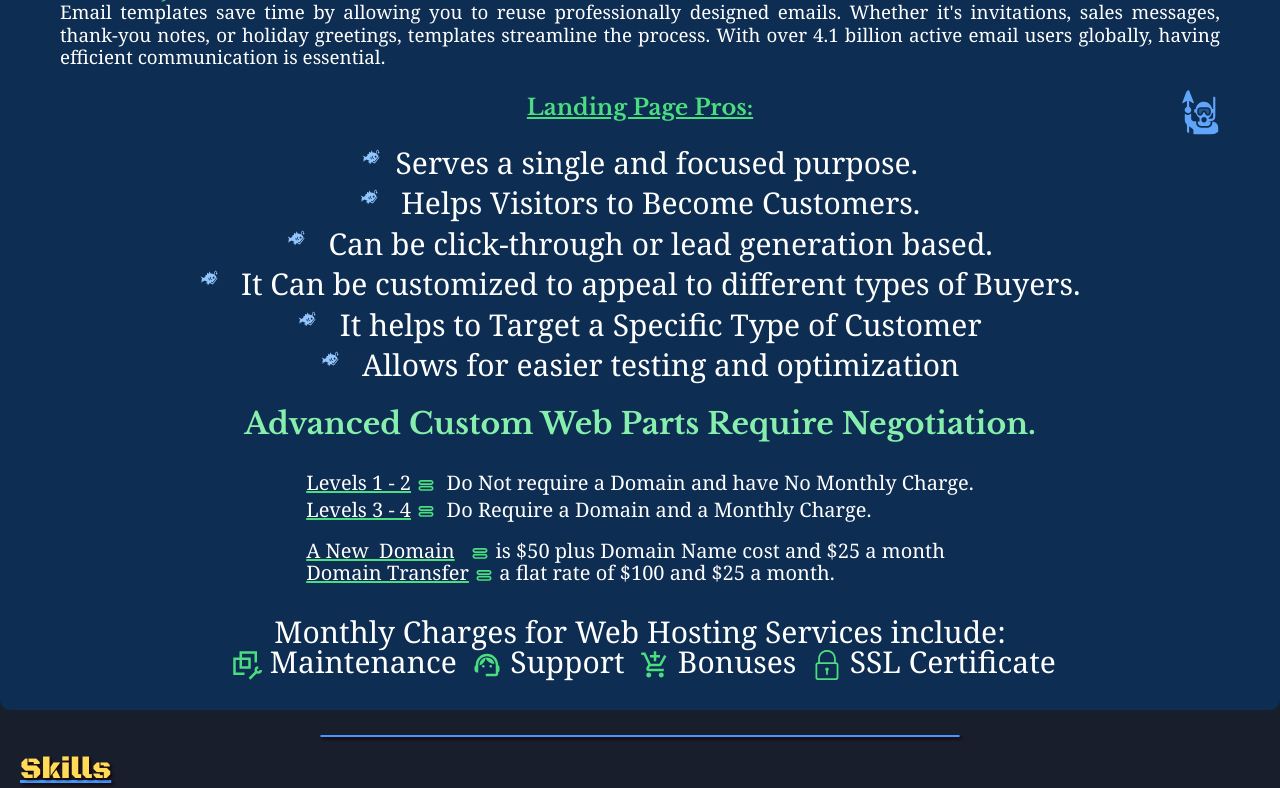
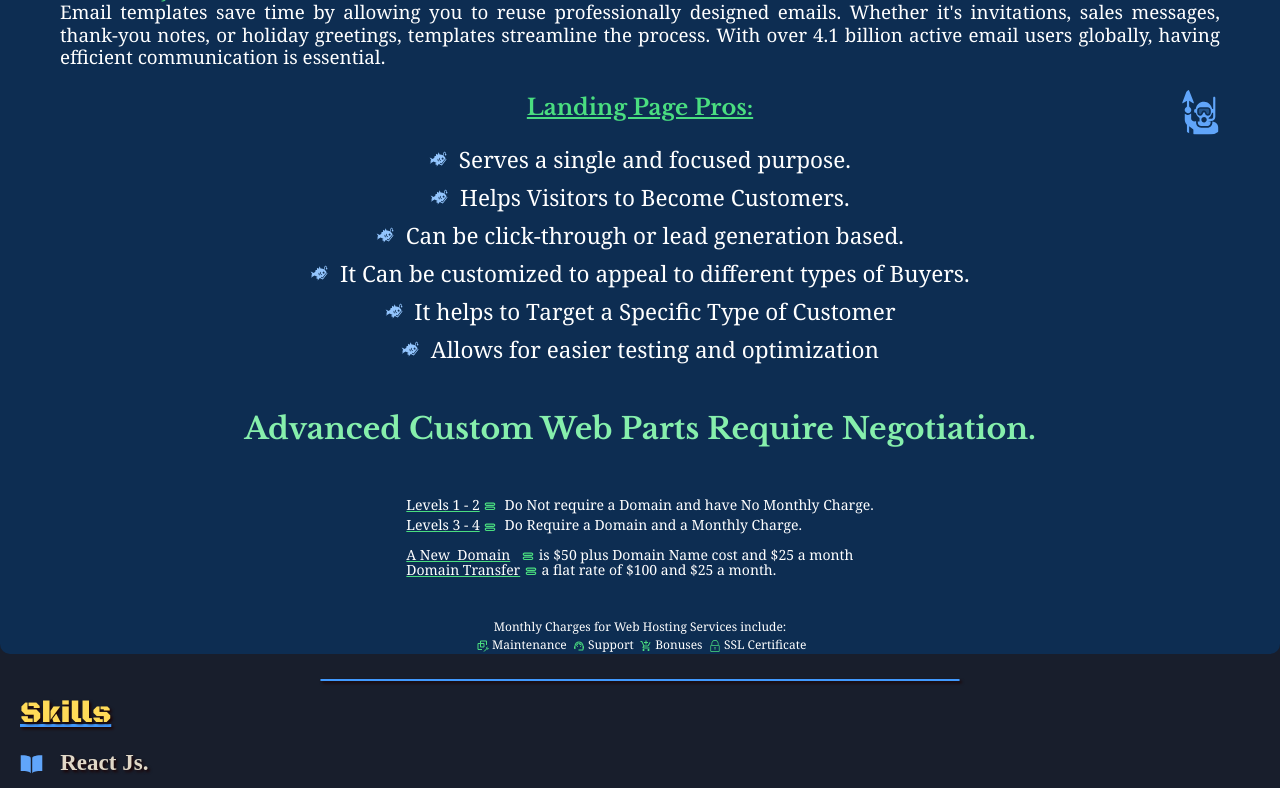
Before and after one commit to MyBaBB/100_Bucks_Intro, a React (Vite) app: page / in a window 1280 px wide. Shown: the part 1440-2228 px from the top of the page. Built offline with nearby package versions, Linux system fonts and the light colour scheme.

Commit message:
clean up on paragraph

```diff
--- a/src/components/TopSection.jsx
+++ b/src/components/TopSection.jsx
@@ -31,11 +31,13 @@ const TopSection = () => {
   return (
     <div>
       <a href="#ScubaMan">
-
-            <div className=" dataToolTip3 diverDownWrapper absolute w-fit
-             left-[1rem] xxxs:left-[2rem]
-             top-[9rem] sm:top-[10.5rem]
-            font-Aclonica-Regular"  data-tool-tip="To The Bottom">
+        <div
+          className=" dataToolTip3 diverDownWrapper absolute left-[1rem]
+             top-[9rem] w-fit
+             font-Aclonica-Regular sm:top-[10.5rem]
+            xxxs:left-[2rem]"
+          data-tool-tip="To The Bottom"
+        >
           <DiverDown />
         </div>
       </a>
@@ -114,8 +116,8 @@ const TopSection = () => {
               {/*make tricky lg:hidden */}
               <a href="#">
                 <span
-                  className="dataToolTip14 scubaSpearWrapper absolute   -top-2 right-20 z-0 font-Aclonica-Regular
-                   hidden sm:block lg:hidden"
+                  className="dataToolTip14 scubaSpearWrapper absolute   -top-2 right-20 z-0 hidden
+                   font-Aclonica-Regular sm:block lg:hidden"
                   data-tool-tip="Back To Top"
                 >
                   <ScubaSpear />
@@ -131,7 +133,7 @@ const TopSection = () => {
           >
             <div className="my-1">
               {" "}
-              <GiTropicalFish  className="inline-block text-green-400 " />
+              <GiTropicalFish className="inline-block text-green-400 " />
               &nbsp;
               <span
                 id="gotoLevel1"
@@ -148,7 +150,7 @@ const TopSection = () => {
               Quick-Send Pro Email Template.
             </div>
             <div className="my-1"></div>
-            <GiTropicalFish  className="inline-block text-green-400 " />
+            <GiTropicalFish className="inline-block text-green-400 " />
             &nbsp;
             <span className="underline decoration-green-400">Level 2</span>
             &nbsp;
@@ -161,7 +163,7 @@ const TopSection = () => {
             <TiPlus className="TiPlus " />
             &nbsp;Social Media Links.
             <div className="my-1">
-              <GiTropicalFish  className="inline-block text-green-400 " />
+              <GiTropicalFish className="inline-block text-green-400 " />
               &nbsp;
               <span className="underline decoration-green-400">Level 3</span>
               &nbsp;
@@ -176,7 +178,7 @@ const TopSection = () => {
               &nbsp;Custom Landing Page.
             </div>
             <div className="mb-4 mt-1">
-              <GiTropicalFish  className="inline-block text-green-400 " />
+              <GiTropicalFish className="inline-block text-green-400 " />
               &nbsp;
               <span className="underline decoration-green-400">Level 4</span>
               &nbsp;
@@ -262,7 +264,7 @@ const TopSection = () => {
                 <a href="#">
                   <span
                     className="dataToolTip15   scubaSpearWrapper absolute   -top-2 right-20 z-0
-                    font-Aclonica-Regular hidden sm:block lg:hidden  "
+                    hidden font-Aclonica-Regular sm:block lg:hidden  "
                     data-tool-tip="Back To Top"
                   >
                     <ScubaSpear z-1 />
@@ -273,7 +275,7 @@ const TopSection = () => {
           </div>
           <div className="p-8 text-justify  text-3xl sm:mx-[4rem]">
             <span className="IoDiamondSharp inline-block pb-1">
-              <TbFishHook  />
+              <TbFishHook />
             </span>
             <span className="text-3xl text-green-400 underline">
               Templates Ensure:
@@ -284,7 +286,7 @@ const TopSection = () => {
             interaction.
             <br />
             <span className="IoDiamondSharp inline-block pb-1">
-              <TbFishHook  />
+              <TbFishHook />
             </span>
             <span className="text-3xl text-green-400 underline">
               &nbsp;Using templates:
@@ -294,7 +296,7 @@ const TopSection = () => {
             professional image.
             <br />
             <span className="IoDiamondSharp inline-block pb-1">
-              <TbFishHook  />
+              <TbFishHook />
             </span>
             <span className="text-3xl text-green-400 underline">
               &nbsp;Conversion Rates:
@@ -304,7 +306,7 @@ const TopSection = () => {
             Templates provide the foundation for creating compelling content.
             <br />
             <span className="IoDiamondSharp inline-block pb-1">
-              <TbFishHook  />
+              <TbFishHook />
             </span>
             <span className="text-3xl text-green-400 underline">
               &nbsp;Brand Identity:
@@ -314,7 +316,7 @@ const TopSection = () => {
             customer service response, consistency matters.
             <br />
             <span className="IoDiamondSharp inline-block pb-1">
-              <TbFishHook  />
+              <TbFishHook />
             </span>
             <span className="text-3xl text-green-400 underline">
               &nbsp;Efficiency:
@@ -339,8 +341,8 @@ const TopSection = () => {
 
                 <a href="#">
                   <span
-                    className="dataToolTip16 hidden sm:block scubaSpearWrapper absolute -top-2 right-20 z-0
-                     font-Aclonica-Regular"
+                    className="dataToolTip16 scubaSpearWrapper absolute -top-2 right-20 z-0 hidden font-Aclonica-Regular
+                     sm:block"
                     data-tool-tip="Back To Top"
                   >
                     <ScubaSpear />
@@ -349,51 +351,56 @@ const TopSection = () => {
               </div>
             </a>
           </div>
-          <div className="p-8 text-center text-3xl sm:text-5xl">
-            <span className="my-1 inline-flex whitespace-nowrap   ">
-              <GiAnglerFish  size={18} className="text-blue-300" />
-              &nbsp;&nbsp;Serves a single and focused purpose.</span>
+
+          <div className="p-8 text-center text-3xl sm:text-4xl">
+            <span className="my-4 inline-flex    ">
+              <GiAnglerFish size={18} className="text-blue-300" />
+            </span>
+            &nbsp;&nbsp;Serves a single and focused purpose.
             <br />
+            <span className="my-4 inline-flex  ">
+              <GiAnglerFish size={18} className="text-blue-300" />
+            </span>
+            &nbsp;&nbsp;Helps Visitors to Become Customers.
+            <br />
+            <span className="my-4 inline-flex  ">
+              <GiAnglerFish size={18} className="text-blue-300" />
+            </span>
+            &nbsp;&nbsp;Can be click-through or lead generation based.
+            <br />
+            <span className="my-4 inline-flex  ">
+              <GiAnglerFish size={18} className="text-blue-300" />
+            </span>
+            &nbsp;&nbsp;It Can be customized to appeal to different types of
+            Buyers.
+            <br />
+            <span className="my-4 inline-flex  ">
+              <GiAnglerFish size={18} className="text-blue-300" />
+            </span>
+            &nbsp;&nbsp;It helps to Target a Specific Type of Customer
+            <br />
+            <span className="my-4 inline-flex  ">
+              <GiAnglerFish size={18} className="text-blue-300" />
+            </span>
+            &nbsp;&nbsp;Allows for easier testing and optimization
+            <br />
+          </div>
 
-            <span className="my-1 inline-flex whitespace-nowrap ">
-              <GiAnglerFish  size={18} className="text-blue-300" />
-              &nbsp;&nbsp; Helps Visitors to Become Customers.</span>
-            <br />
-
-            <span className="my-1 inline-flex whitespace-nowrap ">
-              <GiAnglerFish  size={18} className="text-blue-300" />
-              &nbsp;&nbsp; Can be click-through or lead generation based.</span>
-            <br />
-
-            <span className="my-1 inline-flex whitespace-nowrap ">
-              <GiAnglerFish  size={18} className="text-blue-300" />
-              &nbsp;&nbsp; It Can be customized to appeal to different types of Buyers.
-            </span>
-            <br />
-
-            <span className="my-1 inline-flex whitespace-nowrap ">
-              <GiAnglerFish  size={18} className="text-blue-300" />
-              &nbsp;&nbsp; It helps to Target a Specific Type of Customer</span>
-            <br />
-
-            <span className="my-1 inline-flex whitespace-nowrap ">
-              <GiAnglerFish  size={18} className="text-blue-300" />
-              &nbsp;&nbsp; Allows for easier testing and optimization </span>
-            <br />
           <div className="my-1">
             <span className="mt-10 block text-center  text-2xl text-green-300 md:text-5xl">
-                <span className="whitespace-nowrap"></span>
               <span className=" font-LibreBaskerville-Bold">
                 Advanced Custom Web Parts Require Negotiation.
               </span>
             </span>
           </div>
 
-            <div className="relative flex justify-center">
+          <div className="relative flex justify-center p-8 text-center text-3xl sm:text-5xl">
             <p
               className="objectiveParagraph mt-[0rem]
-              p-[12px] text-[12px] sm:p-[42px] sm:text-[24px] md:p-[52px]
-               md:text-[28px] lg:p-[52px] xxs:p-[22px] xxs:text-[16px] xs:p-[32px] xs:text-[20px]"
+
+               p-[12px]  text-[12px] sm:p-[42px] sm:text-[24px] md:p-[52px]
+
+               md:text-[32px]  lg:p-[52px]  xxs:p-[22px] xxs:text-[12px]  xs:p-[32px]  xs:text-[14px]"
             >
               <span className="mb-2 block text-left ">
                 <u className="underline decoration-green-400">
@@ -448,7 +455,7 @@ const TopSection = () => {
             <br />
           </p>
         </div>
-        </div>
+
         <hr className="objectiveDivider" />
       </section>
     </div>
--- a/tailwind.config.js
+++ b/tailwind.config.js
@@ -98,7 +98,7 @@ export default {
       xxs: '440px',
       xs: '540px',
       sm: '640px',
-      md: '768px',
+      md: '740px',
       lg: '1024px',
       xl: '1280px',
       xxl: '1536px',
```
Lines whose indentation alone changed are shown as unchanged.
